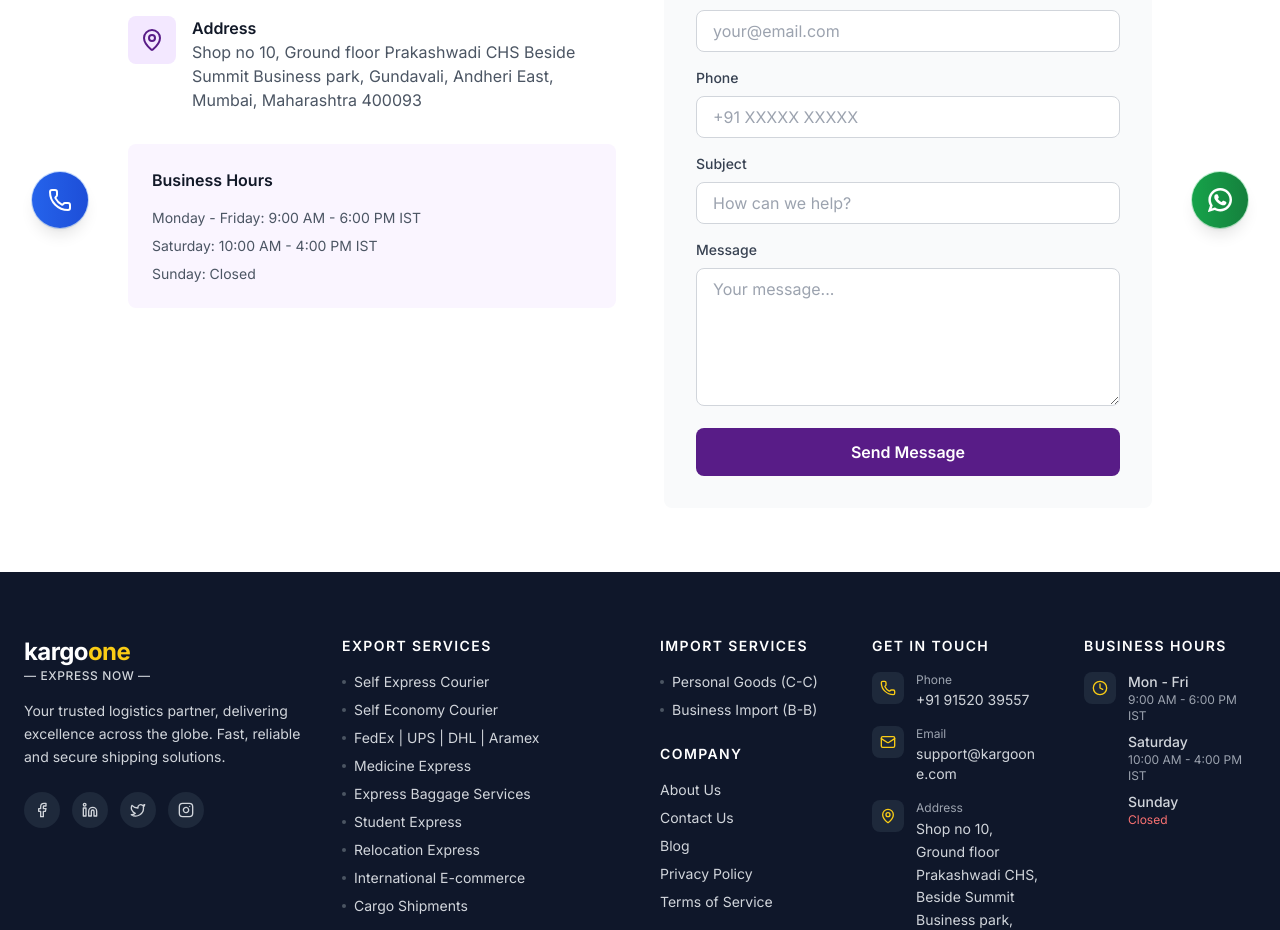
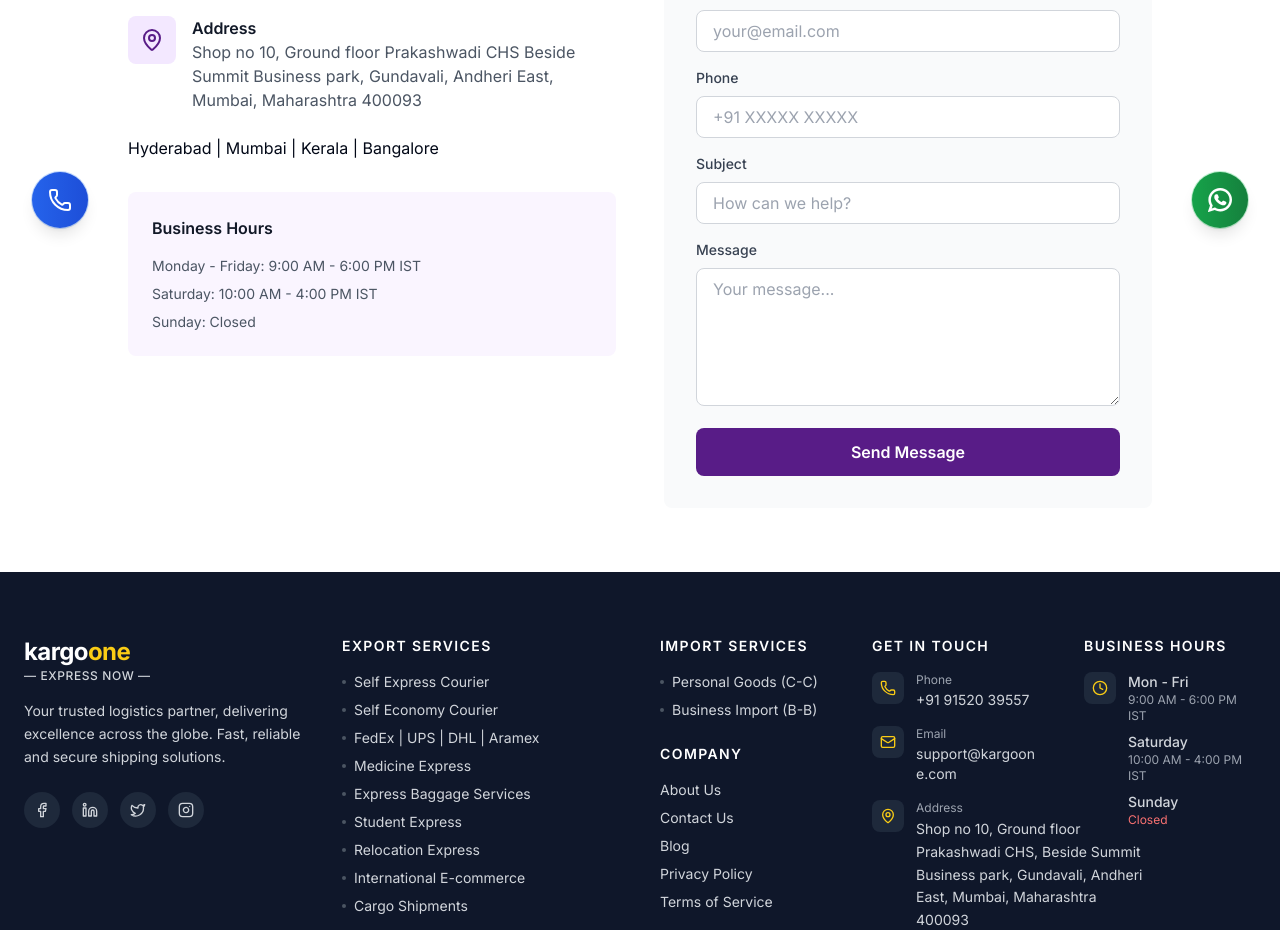
Before and after one commit to KingAshu22/next-express-hub, a Next.js app: page /contact in a window 1280 px wide. Shown: the part 540-1470 px from the top of the page. Built offline with nearby package versions, Linux system fonts and the light colour scheme.

Commit message:
fix(contact): update support email and add location details in contact and footer sections

```diff
--- a/app/(route)/contact/ContactClient.jsx
+++ b/app/(route)/contact/ContactClient.jsx
@@ -85,8 +85,8 @@ export default function Contact() {
                   {
                     icon: Mail,
                     label: "Email",
-                    value: "support@kargoone.com",
-                    href: "mailto:support@kargoone.com",
+                    value: "info@kargoone.com",
+                    href: "mailto:info@kargoone.com",
                   },
                   {
                     icon: MapPin,
@@ -120,6 +120,7 @@ export default function Contact() {
                     </motion.div>
                   );
                 })}
+                <p>Hyderabad | Mumbai | Kerala | Bangalore</p>
               </div>
 
               {/* Business Hours */}
--- a/app/_components/Footer.jsx
+++ b/app/_components/Footer.jsx
@@ -227,6 +227,7 @@ export default function Footer() {
                     Business park, Gundavali, Andheri East, Mumbai, Maharashtra
                     400093
                   </p>
+                  <p className="text-xs whitespace-nowrap">Hyderabad | Mumbai | Kerala | Bangalore</p>
                 </div>
               </div>
             </div>
```
